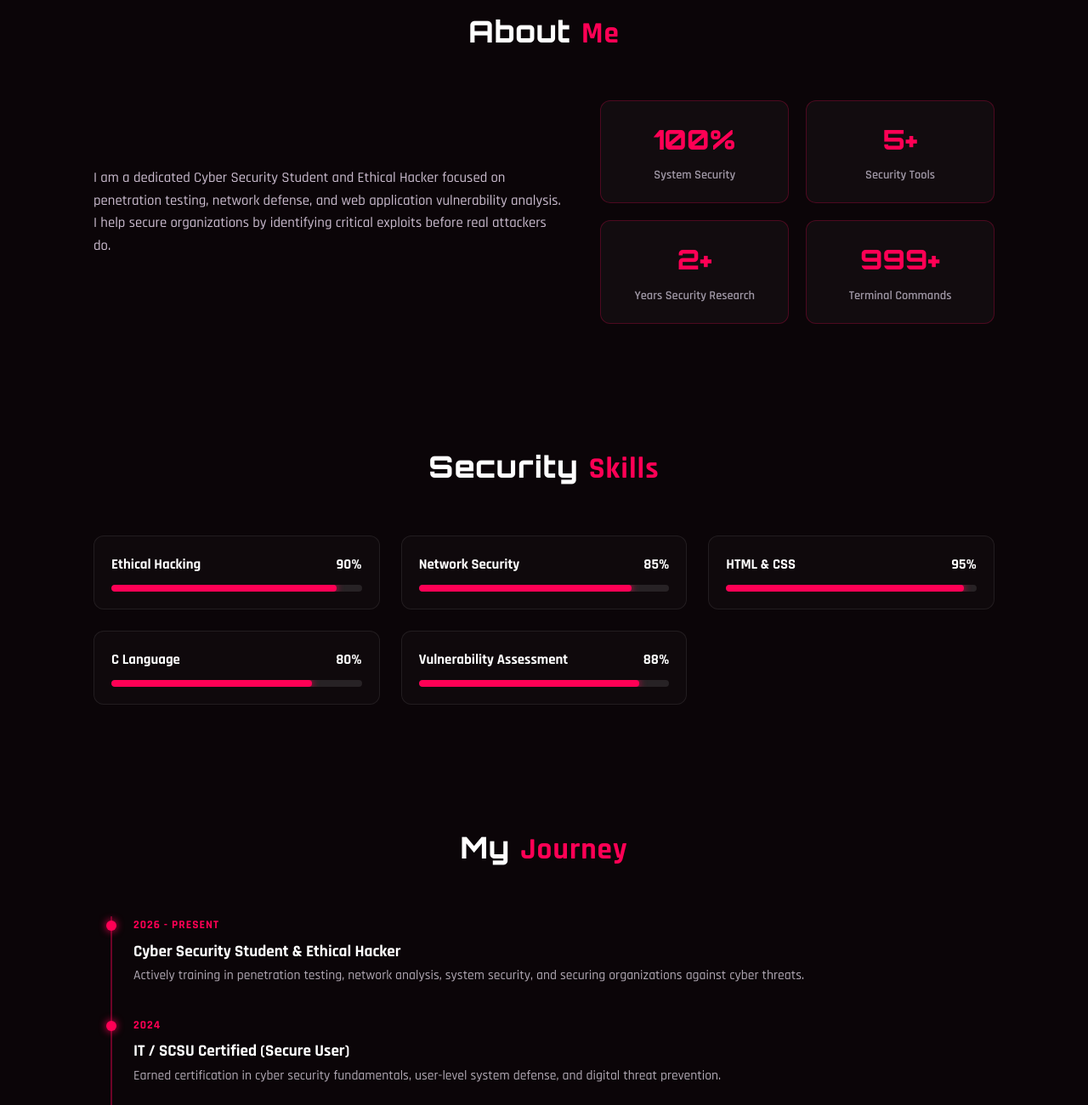
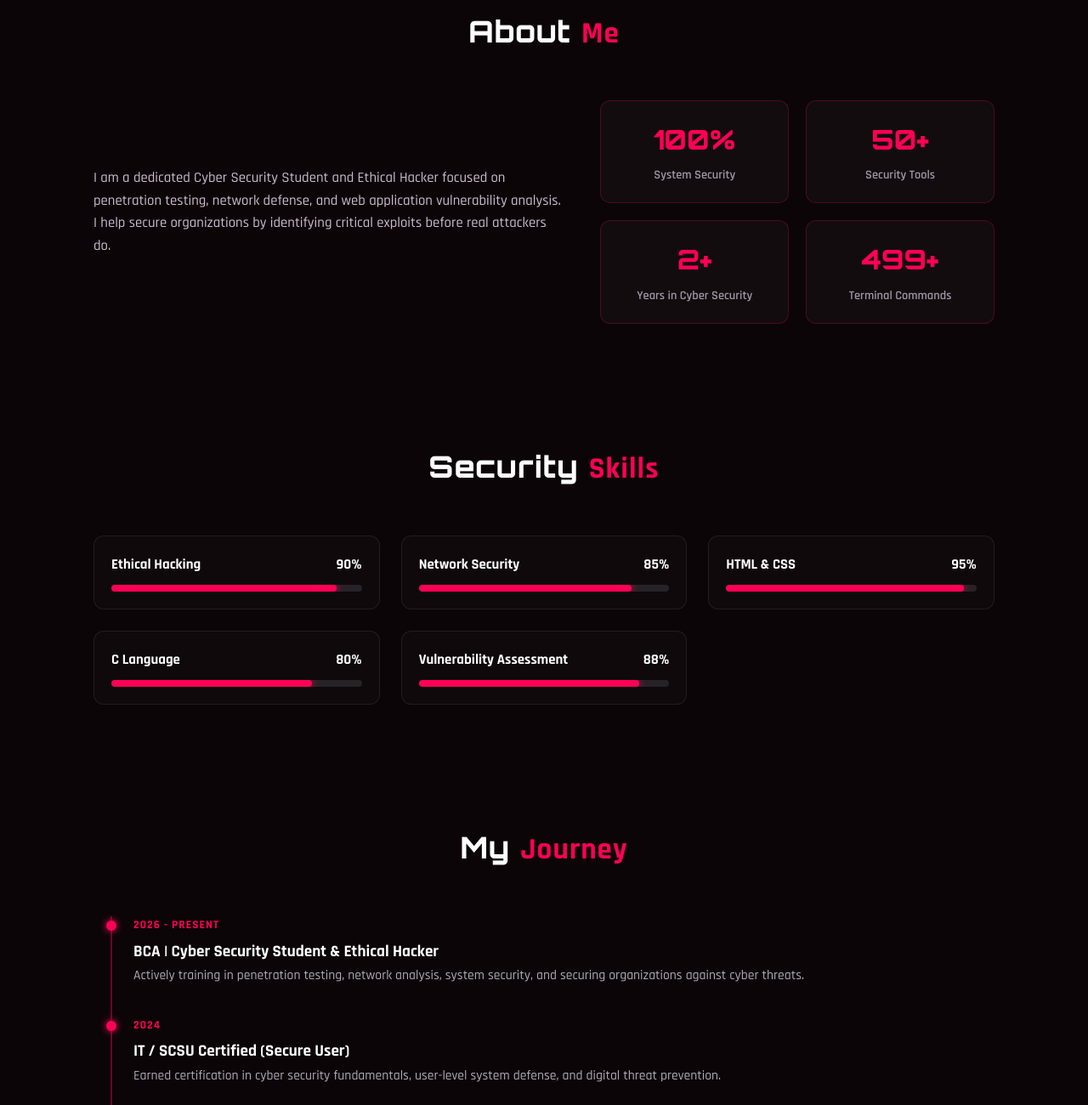
Before and after one commit to MrRizz01/my_portfolio, a plain HTML site: page index.html in a window 1280 px wide. Shown: the part 780-2080 px from the top of the page at 85% size. Drawn offline with Linux system fonts and the light colour scheme.

Commit message:
Update index.html

```diff
--- a/index.html
+++ b/index.html
@@ -473,15 +473,15 @@
             <p>System Security</p>
           </div>
           <div class="stat-card">
-            <h3>5+</h3>
+            <h3>50+</h3>
             <p>Security Tools</p>
           </div>
           <div class="stat-card">
             <h3>2+</h3>
-            <p>Years Security Research</p>
+            <p>Years in Cyber Security</p>
           </div>
           <div class="stat-card">
-            <h3>999+</h3>
+            <h3>499+</h3>
             <p>Terminal Commands</p>
           </div>
         </div>
@@ -521,7 +521,7 @@
       <div class="timeline">
         <div class="timeline-item">
           <div class="date">2026 - PRESENT</div>
-          <h4>Cyber Security Student & Ethical Hacker</h4>
+          <h4>BCA | Cyber Security Student & Ethical Hacker</h4>
           <p>Actively training in penetration testing, network analysis, system security, and securing organizations against cyber threats.</p>
         </div>
         <div class="timeline-item">
```
